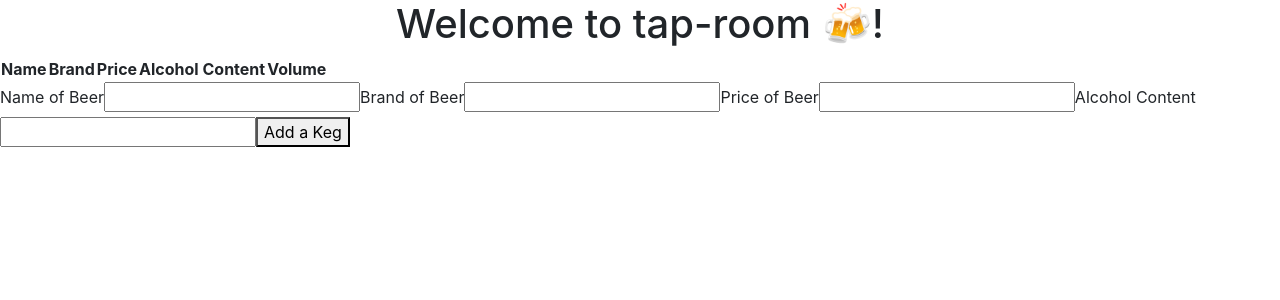
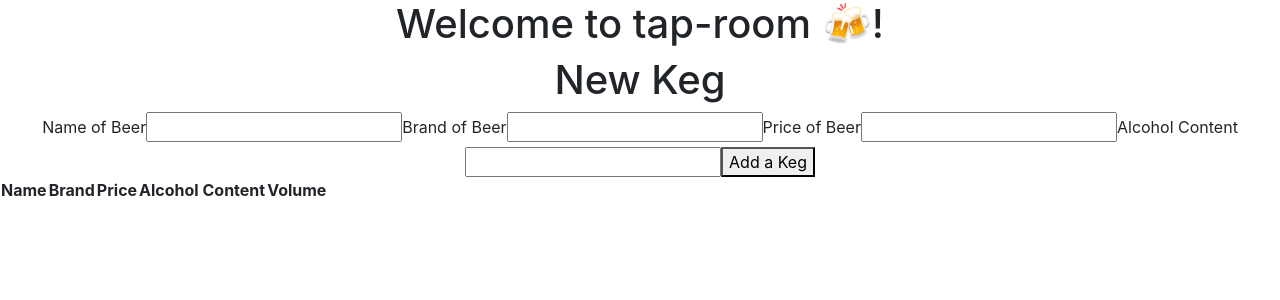
Before and after one commit to paigewilliams/tap-room, an Angular app: page / in a window 1280 px wide. Shown: the top 300 px of the page. Built offline with nearby package versions, Linux system fonts and the light colour scheme.

Commit message:
Create add keg component; passes keg into master keg array.

```diff
--- a/src/app/add-keg/add-keg.component.html
+++ b/src/app/add-keg/add-keg.component.html
@@ -1,43 +1,10 @@
-<!-- <form>
-    <label for="name">Name of Beer</label>
-    <input [(ngModel)] = "name" type="text" name="name">
-    <label for="brand">Brand of Beer</label>
-    <input [(ngModel)] = "brand" type="text" name="brand">
-    <label for="price">Price of Beer</label>
-    <input [(ngModel)] = "price" type="number" name="price">
-    <label for="alcContent">Alcohol Content</label>
-    <input [(ngModel)] = "alcContent" type="number" name="alcContent">
-    <button (click)="addKeg(name, brand, price, alcContent)">Add a Keg</button>
-</form>
-
-<div *ngIf="kegs.length > 0">
-  <table>
-    <tr>
-      <th>Name</th>
-      <th>Brand</th>
-      <th>Price</th>
-      <th>Alcohol Content</th>
-      <th>Volume</th>
-
-    </tr>
-    <tr [class]="lowVolume(currentKeg)" *ngFor="let currentKeg of kegs">
-      <td>{{currentKeg.name}}</td>
-      <td>{{currentKeg.brand}}</td>
-      <td>${{currentKeg.price}}  </td>
-      <td>{{currentKeg.alcContent}}%</td>
-      <td>{{currentKeg.volume}}</td>
-      <td *ngIf="currentKeg.price < 5">💰</td>
-      <td *ngIf="currentKeg.price >=5 && currentKeg.price <=10 ">💰💰</td>
-      <td *ngIf="currentKeg.price > 10 ">💰💰💰</td>
-      <td *ngIf="currentKeg.alcContent < 3">🍺</td>
-      <td *ngIf="currentKeg.alcContent >=3 && currentKeg.alcContent <=6 ">🍺🍺</td>
-      <td *ngIf="currentKeg.alcContent > 6 && currentKeg.alcContent <=10">🍺🍺🍺</td>
-      <td *ngIf="currentKeg.alcContent > 10">🍺🍺🍺🍺</td>
-      <button (click)="editKeg(currentKeg)">Edit!!</button>
-      <button (click)="decreaseVolume(currentKeg)">Serve A Pint</button>
-      <button (click)="decreaseVolumeBy2(currentKeg)">Serve A Growler</button>
-    </tr>
-
-  </table>
-
-</div> -->
+<h1>New Keg </h1>
+  <label>Name of Beer</label>
+  <input #newName>
+  <label>Brand of Beer</label>
+  <input #newBrand>
+  <label>Price of Beer</label>
+  <input #newPrice>
+  <label>Alcohol Content</label>
+  <input #newAlcContent>
+  <button (click)="submitForm(newName.value, newBrand.value, newPrice.value, newAlcContent.value); newName.value=''; newBrand.value=''; newPrice.value=''; newAlcContent.value='';">Add a Keg</button>
--- a/src/app/add-keg/add-keg.component.ts
+++ b/src/app/add-keg/add-keg.component.ts
@@ -1,4 +1,4 @@
-import { Component, OnInit } from '@angular/core';
+import { Component, Output, EventEmitter } from '@angular/core';
 import { Keg } from '../models/keg.model';
 
 @Component({
@@ -7,34 +7,39 @@ import { Keg } from '../models/keg.model';
   styleUrls: ['./add-keg.component.css']
 })
 export class AddKegComponent {
+  @Output() sendKeg = new EventEmitter();
 
-  kegs: Keg[] = [];
-  selectedKeg: Keg = null;
-  addKeg(name, brand, price, alcContent){
-    this.kegs.push(new Keg(name, brand, price, alcContent))
-    console.log(this.kegs);
+  submitForm(name: string, brand: string, price: number, alcContent: number){
+    let newKeg: Keg = new Keg(name, brand, price, alcContent);
+    this.sendKeg.emit(newKeg);
   }
-
-  editKeg(currentKeg){
-    this.selectedKeg = currentKeg;
-  }
-
-  finishedEditing(){
-    this.selectedKeg = null;
-  }
-
-  decreaseVolume(currentKeg){
-    currentKeg.volume --;
-  }
-
-  decreaseVolumeBy2(currentKeg){
-    currentKeg.volume = currentKeg.volume - 2;
-  }
-
-  lowVolume(currentKeg){
-    if (currentKeg.volume <= 10){
-      return "bg-danger"
-    }
-  }
+  // kegs: Keg[] = [];
+  // selectedKeg: Keg = null;
+  // addKeg(name, brand, price, alcContent){
+  //   this.kegs.push(new Keg(name, brand, price, alcContent))
+  //   console.log(this.kegs);
+  // }
+  //
+  // editKeg(currentKeg){
+  //   this.selectedKeg = currentKeg;
+  // }
+  //
+  // finishedEditing(){
+  //   this.selectedKeg = null;
+  // }
+  //
+  // decreaseVolume(currentKeg){
+  //   currentKeg.volume --;
+  // }
+  //
+  // decreaseVolumeBy2(currentKeg){
+  //   currentKeg.volume = currentKeg.volume - 2;
+  // }
+  //
+  // lowVolume(currentKeg){
+  //   if (currentKeg.volume <= 10){
+  //     return "bg-danger"
+  //   }
+  // }
 
 }
--- a/src/app/app.component.html
+++ b/src/app/app.component.html
@@ -4,23 +4,13 @@
     Welcome to {{ title }} 🍻!
   </h1>
 
-<app-add-keg></app-add-keg>
+<app-add-keg (sendKeg)="addKeg($event)"></app-add-keg>
 <app-list-keg></app-list-keg>
 </div>
-<form>
-    <label for="name">Name of Beer</label>
-    <input [(ngModel)] = "name" type="text" name="name">
-    <label for="brand">Brand of Beer</label>
-    <input [(ngModel)] = "brand" type="text" name="brand">
-    <label for="price">Price of Beer</label>
-    <input [(ngModel)] = "price" type="number" name="price">
-    <label for="alcContent">Alcohol Content</label>
-    <input [(ngModel)] = "alcContent" type="number" name="alcContent">
-    <button (click)="addKeg(name, brand, price, alcContent)">Add a Keg</button>
-</form>
 
 
-<div *ngIf = "selectedKeg">
+
+<!-- <div *ngIf = "selectedKeg">
   <h3>{{selectedKeg.name}}</h3>
   <h3>Edit Keg</h3>
   <label>Enter Keg Name: </label>
@@ -33,4 +23,4 @@
   <input [(ngModel)]="selectedKeg.alcContent">
 
   <button (click) = "finishedEditing()">Done</button>
-</div>
+</div> -->
--- a/src/app/app.component.ts
+++ b/src/app/app.component.ts
@@ -8,9 +8,14 @@ import { Keg } from './models/keg.model';
 })
 export class AppComponent {
   title = 'tap-room';
+  selectedKeg: Keg = null;
 
-  kegs: Keg[] = [];
-  selectedKeg: Keg = null;
+  masterKegsList: Keg[] = [];
+
+  addKeg(newKeg: Keg){
+    this.masterKegsList.push(newKeg);
+    console.log(this.masterKegsList);
+  }
   // addKeg(name, brand, price, alcContent){
   //   this.kegs.push(new Keg(name, brand, price, alcContent))
   //   console.log(this.kegs);
```
